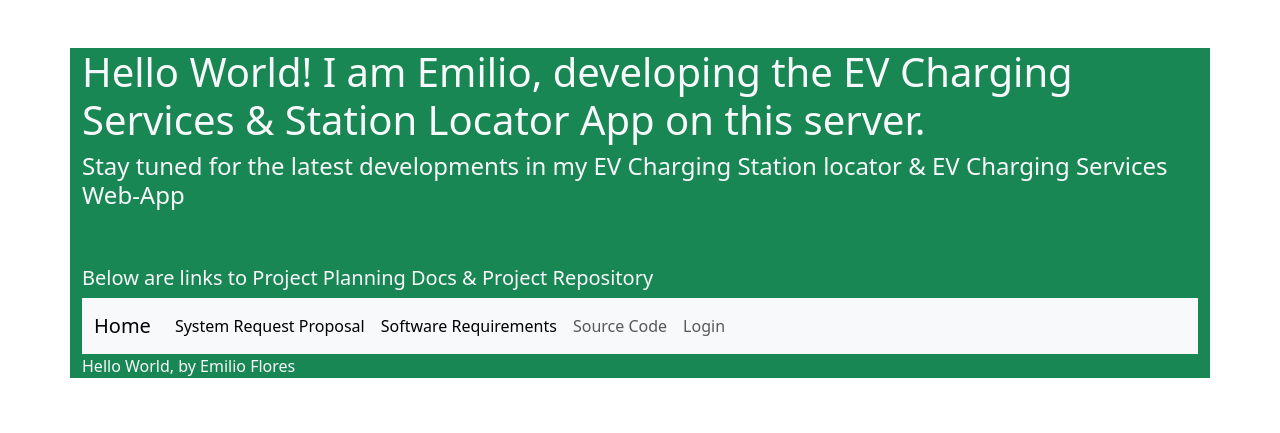
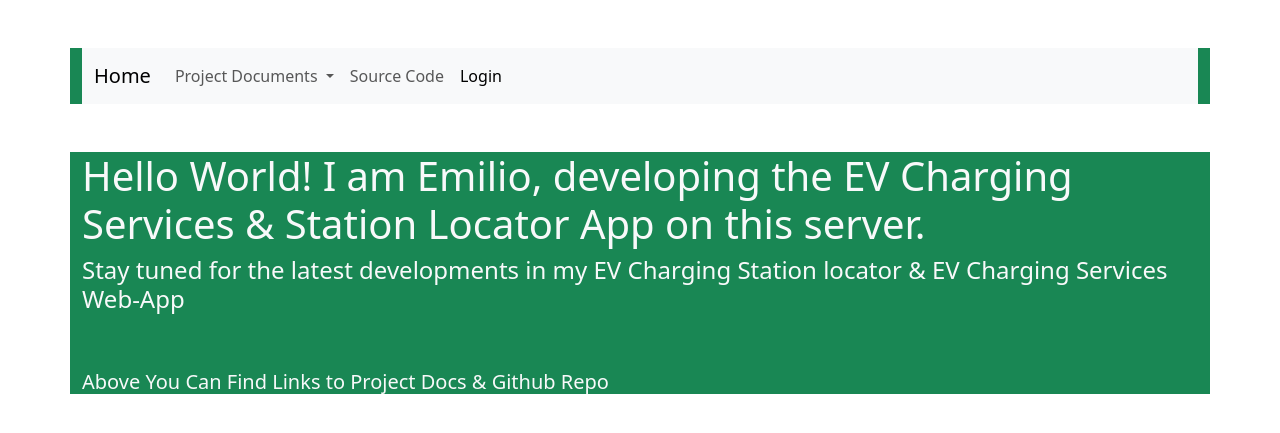
Before and after one commit to uAreHere/ISI-490-EV-Charging-Services-Locator, a PHP site: page /hello.php in a window 1280 px wide. Shown: the top 433 px of the page. Run offline with PHP 8.4, Linux system fonts and the light colour scheme.

Commit message:
created uniform navbar header & footer files

```diff
--- /dev/null
+++ b/footer.php
@@ -0,0 +1,5 @@
+
+
+<script src="https://cdn.jsdelivr.net/npm/bootstrap@5.3.0-alpha1/dist/js/bootstrap.bundle.min.js" integrity="sha384-w76AqPfDkMBDXo30jS1Sgez6pr3x5MlQ1ZAGC+nuZB+EYdgRZgiwxhTBTkF7CXvN" crossorigin="anonymous"></script>
+</body>
+</html>
--- /dev/null
+++ b/header.php
@@ -0,0 +1,55 @@
+<!doctype html>
+<html lang="en">
+
+<head>
+    <meta charset="utf-8">
+    <meta content="IE=edge, chrome=1" http-equiv="X-UA-Compatible">
+    <meta name="viewport" content="width=device-width, initial-scale=1.0" />
+
+    <title>EV Charging Services & Locator</title>
+    <link href="https://cdn.jsdelivr.net/npm/bootstrap@5.3.0-alpha1/dist/css/bootstrap.min.css" rel="stylesheet"
+        integrity="sha384-GLhlTQ8iRABdZLl6O3oVMWSktQOp6b7In1Zl3/Jr59b6EGGoI1aFkw7cmDA6j6gD" crossorigin="anonymous">
+    <meta name="description"
+        content="Here I will be hosting the Capstone Web-App being developed for the Spring 2023 section of ISI-490" />
+</head>
+
+<body class="index">
+    <div class="container bg-success my-5">
+        <nav class="navbar navbar-expand-lg bg-body-tertiary">
+            <div class="container-fluid">
+                <a class="navbar-brand" href="/ISI-490-WEBAPP/hello.php">Home</a>
+                <button class="navbar-toggler" type="button" data-bs-toggle="collapse"
+                    data-bs-target="#navbarSupportedContent" aria-controls="navbarSupportedContent"
+                    aria-expanded="false" aria-label="Toggle navigation">
+                    <span class="navbar-toggler-icon"></span>
+                </button>
+                <div class="collapse navbar-collapse" id="navbarSupportedContent">
+                    <ul class="navbar-nav me-auto mb-2 mb-lg-0">
+                        <li class="nav-item dropdown">
+                            <a class="nav-link dropdown-toggle" href="#" role="button" data-bs-toggle="dropdown" aria-expanded="false">
+                                Project Documents
+                            </a>
+                            <ul class="dropdown-menu">
+                            <li class="nav-item">
+                            <a class="nav-link active" aria-current="page"
+                                href="https://3.239.216.152/ProjectPlanningDocs/ISI-490-SystemRequestProposal&FeasibilityAnalysis.pdf">System
+                                Request Proposal</a>
+                            </li>
+                            <li class="nav-item">
+                                <a class="nav-link active" aria-current="page"
+                                    href="https://3.239.216.152/ProjectPlanningDocs/ISI-490-SoftwareRequirements.pdf">Software
+                                    Requirements</a>
+                            </li>
+                            </ul>
+                        </li>
+                        <li class="nav-item">
+                            <a class="nav-link"
+                                href="https://github.com/uAreHere/ISI-490-EV-Charging-Services-Locator">Source Code</a>
+                        </li>
+                        <li class="nav-item">
+                            <a class="nav-link active" href="/ISI-490-WEBAPP/login.php">Login</a>
+                        </li>
+                    </ul>
+                </div>
+        </nav>
+    </div>
--- a/hello.php
+++ b/hello.php
@@ -1,55 +1,17 @@
-<!doctype html>
-<html lang = "en">
-<head>
-	<meta charset="utf-8">
-	<meta content="IE=edge, chrome=1" http-equiv="X-UA-Compatible">
-	<meta name="viewport" content="width=device-width, initial-scale=1.0" />
-
-	<title>EV Charging Services & Locator</title>
-	<link href="https://cdn.jsdelivr.net/npm/bootstrap@5.3.0-alpha1/dist/css/bootstrap.min.css" rel="stylesheet" integrity="sha384-GLhlTQ8iRABdZLl6O3oVMWSktQOp6b7In1Zl3/Jr59b6EGGoI1aFkw7cmDA6j6gD" crossorigin="anonymous">
-	<meta name="description" content="Here I will be hosting the Capstone Web-App being developed for the Spring 2023 section of ISI-490"/>
-</head>
+<?php
+  include_once 'header.php';
+?>
 
 <body class="index">
 	<div class="container bg-success my-5">
 		<div class="wrapper text-light">
 			<h1>Hello World! I am Emilio, developing the EV Charging Services & Station Locator App on this server.</h1>
 			<h4>Stay tuned for the latest developments in my EV Charging Station locator & EV Charging Services Web-App</h4>
-<br></br>
-			<h5>Below are links to Project Planning Docs & Project Repository</h5>
-
-<nav class="navbar navbar-expand-lg bg-body-tertiary">
-  <div class="container-fluid">
-    <a class="navbar-brand" href="#">Home</a>
-    <button class="navbar-toggler" type="button" data-bs-toggle="collapse" data-bs-target="#navbarSupportedContent" aria-controls="navbarSupportedContent" aria-expanded="false" aria-label="Toggle navigation">
-      <span class="navbar-toggler-icon"></span>
-    </button>
-    <div class="collapse navbar-collapse" id="navbarSupportedContent">
-      <ul class="navbar-nav me-auto mb-2 mb-lg-0">
-	 <li class="nav-item">
-          <a class="nav-link active" aria-current="page" href="https://3.239.216.152/ProjectPlanningDocs/ISI-490-SystemRequestProposal&FeasibilityAnalysis.pdf">System Request Proposal</a>
-        </li>
-        <li class="nav-item">
-          <a class="nav-link active" aria-current="page" href="https://3.239.216.152/ProjectPlanningDocs/ISI-490-SoftwareRequirements.pdf">Software Requirements</a>
-        </li>
-        <li class="nav-item">
-          <a class="nav-link" href="https://github.com/uAreHere/ISI-490-EV-Charging-Services-Locator">Source Code</a>
-        </li>
-        <li class="nav-item">
-                            <a class="nav-link" href="/ISI-490-WEBAPP/login.php">Login</a>
-                        </li>
-      </ul>
+      <br></br>
+			<h5>Above You Can Find Links to Project Docs & Github Repo</h5>
     </div>
   </div>
-</nav>
 
-		<?php
-			echo "Hello World, by Emilio Flores"
-		?>
-
-		</div>
-	</div>
-
-<script src="https://cdn.jsdelivr.net/npm/bootstrap@5.3.0-alpha1/dist/js/bootstrap.bundle.min.js" integrity="sha384-w76AqPfDkMBDXo30jS1Sgez6pr3x5MlQ1ZAGC+nuZB+EYdgRZgiwxhTBTkF7CXvN" crossorigin="anonymous"></script>
-</body>
-</html>
+<?php
+  include_once 'footer.php';
+?>
```
Also changed, not shown: login.php (+4 -54 lines).
